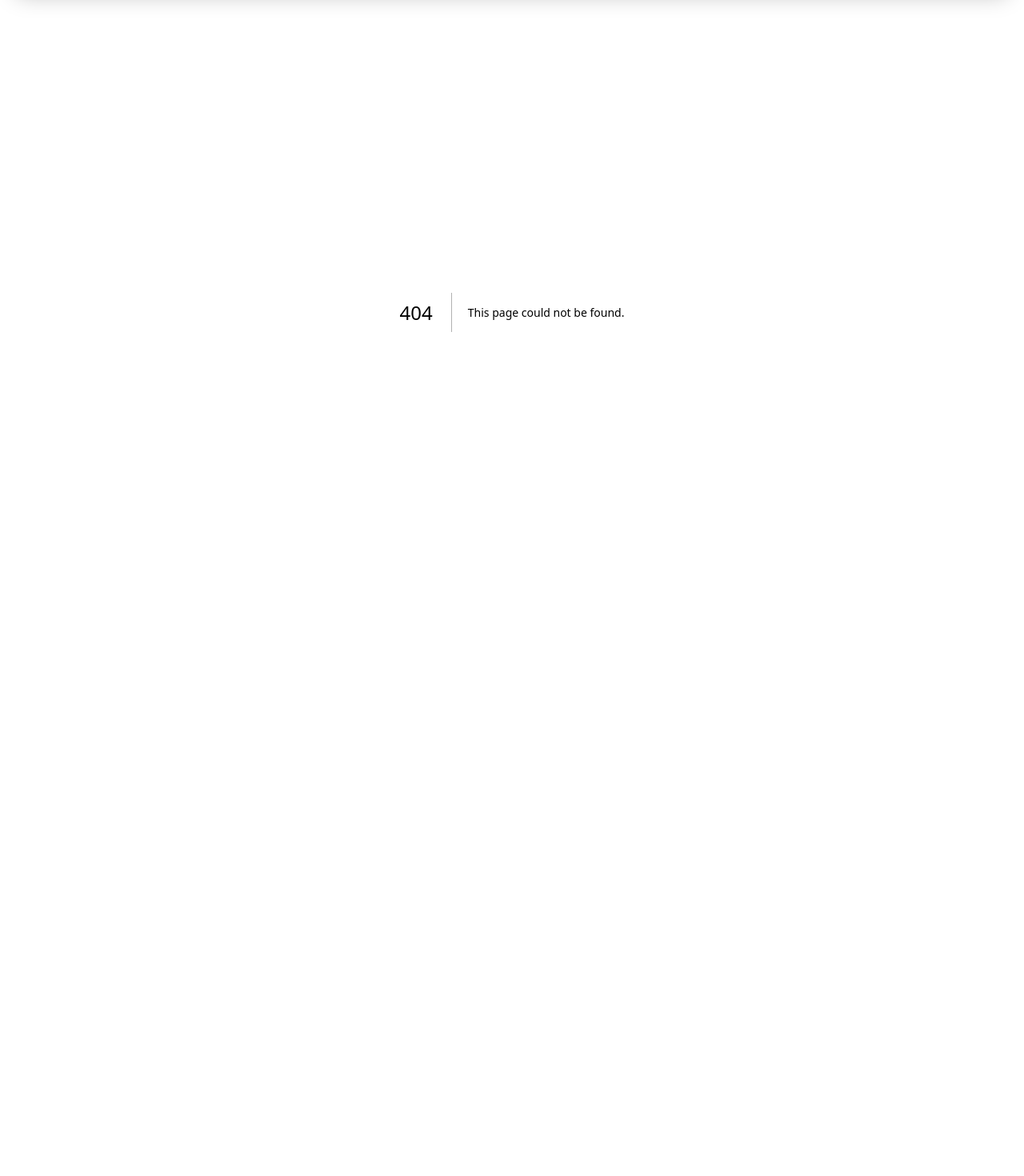
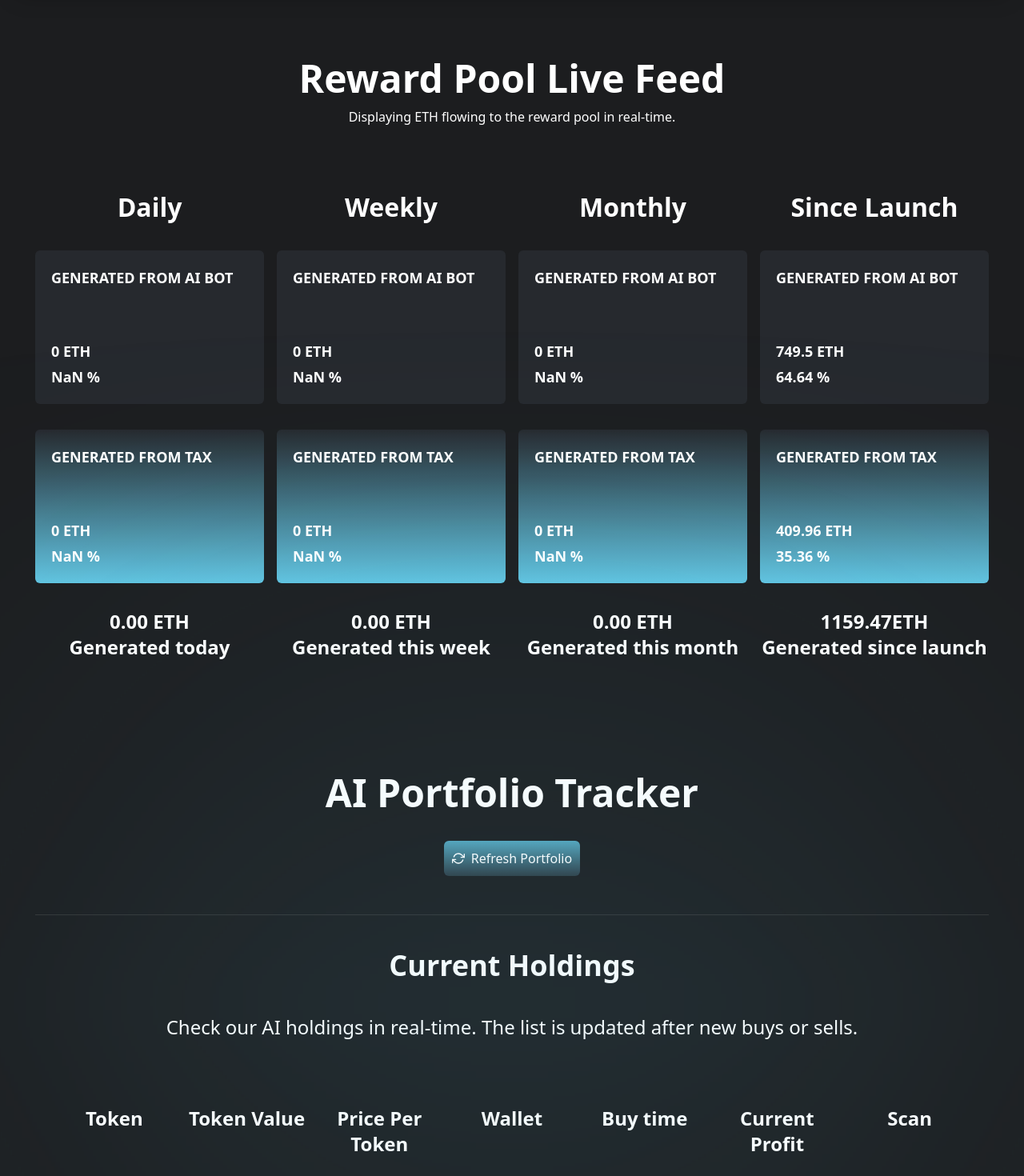
Before and after one commit to blackdevWeb3/ai_trading_webapp, a Next.js app: page /portfolio in a window 1280 px wide. Before the commit this address had no page. Shown: the part 120-1590 px from the top of the page at 80% size. Before the commit the page ends 930 px from the top, so only its background shows below. Built offline with nearby package versions, Linux system fonts and the light colour scheme.

Commit message:
updated portfolio page
Co-authored-by: sm4rtdev <elonscottdev@gmail.com>
co-authored-by: blackdevWeb3 <tan.haruki93@gmail.com>

```diff
--- /dev/null
+++ b/src/app/portfolio/page.tsx
@@ -0,0 +1,96 @@
+'use client';
+
+import StatBlock from "@/components/statBlock";
+import StatGradientCard from "@/components/StatGradientCard";
+import { FiRefreshCw } from 'react-icons/fi';
+
+export default function Home() {
+  return (
+    <div className="lg:m-auto px-6 bg-[#1C1D1F]">
+      <main className="w-full">
+        <div className="flex items-center justify-center md:px-6 mt-18">
+            <div className="text-center">
+                <h1 className="md:text-[48px] text-[32px] font-bold text-[#ffffff]">Reward Pool Live Feed</h1>
+                <p className="md:text-[16px] text-[13px] font-normal text-[#ffffff]">Displaying ETH flowing to the reward pool in real-time.</p>
+            </div>
+        </div>
+        <div className="md:grid lg:grid-cols-4 md:grid-cols-2 gap-4 justify-items-center text-[#ffffff] lg:text-[32px] text-2xl font-bold md:mt-20 mt-10">
+            <div className="grid gird-rows-4 gap-8 w-full justify-items-center">
+                <div>Daily</div>
+                <StatBlock title="GENERATED FROM AI BOT" maxWidth="max-w-[302px]" value={`${0.00} ETH`} subValue="NaN %"/>
+                <StatGradientCard title="generated from tax" value={`${0.00} ETH`} subValue="NaN %" maxWidth="max-w-[302px]"/>
+                <div className="text-center font-bold xl:text-2xl text-lg">
+                    <div>0.00 ETH</div>
+                    <div>Generated today</div>
+                </div>
+            </div>
+            <div className="bg-gray-400 h-[2px] w-full md:hidden col-span-2 my-5"></div>
+            <div className="grid gird-rows-4 gap-8 w-full justify-items-center">
+                <div>Weekly</div>
+                <StatBlock title="GENERATED FROM AI BOT" maxWidth="max-w-[302px]" value={`${0.00} ETH`} subValue="NaN %"/>
+                <StatGradientCard title="generated from tax" value={`${0.00} ETH`} subValue="NaN %" maxWidth="max-w-[302px]"/>
+                <div className="text-center font-bold xl:text-2xl text-lg">
+                    <div>0.00 ETH</div>
+                    <div>Generated this week</div>
+                </div>
+            </div>
+            <div className="bg-gray-400 h-[2px] w-full lg:hidden col-span-2 my-5"></div>
+            <div className="grid gird-rows-4 gap-8 w-full justify-items-center">
+                <div>Monthly</div>
+                <StatBlock title="GENERATED FROM AI BOT" maxWidth="max-w-[302px]" value={`${0.00} ETH`} subValue="NaN %"/>
+                <StatGradientCard title="generated from tax" value={`${0.00} ETH`} subValue="NaN %" maxWidth="max-w-[302px]"/>
+                <div className="text-center font-bold xl:text-2xl text-lg">
+                    <div>0.00 ETH</div>
+                    <div>Generated this month</div>
+                </div>
+            </div>
+            <div className="bg-gray-400 h-[2px] w-full md:hidden col-span-2 my-5"></div>
+            <div className="grid gird-rows-4 gap-8 w-full justify-items-center">
+                <div>Since Launch</div>
+                <StatBlock title="GENERATED FROM AI BOT" maxWidth="max-w-[302px]" value={`${749.50} ETH`} subValue={`${64.64} %`}/>
+                <StatGradientCard title="generated from tax" value={`${409.96} ETH`} subValue={`${35.36} %`} maxWidth="max-w-[302px]"/>
+                <div className="text-center font-bold xl:text-2xl text-lg">
+                    <div>1159.47ETH</div>
+                    <div>Generated since launch</div>
+                </div>
+            </div>
+        </div>
+        <div className="relative text-white mt-[130px] bg-no-repeat bg-cover bg-center">
+            <div className="absolute top-1/2 left-1/2 -translate-x-1/2 -translate-y-1/2 w-full max-w-[1000px] h-[100px] bg-[#61C4E1] blur-[300px]"></div>
+
+            <div className="text-center space-y-4">
+                <h1 className="text-[48px] font-bold">AI Portfolio Tracker</h1>
+                <button
+                    className="text-white p-2.5 mt-6 rounded-md font-normal text-[16px] flex items-center justify-center gap-2 hover:opacity-90 mx-auto"
+                    style={{
+                        background: 'linear-gradient(180deg, #61C4E1 -31.25%, #26292E 118.75%)',
+                    }}
+                    >
+                    <FiRefreshCw size={16} />
+                        Refresh Portfolio
+                </button>
+            </div>
+
+            <div className="mt-12 border-y border-white/10 pt-9 pb-26 text-center">
+                <h2 className="text-[36px] font-bold mb-8">Current Holdings</h2>
+                <p className="text-[24px] font-normal mb-20">
+                    Check our AI holdings in real-time. The list is updated after new buys or sells.
+                </p>
+
+                <div className="overflow-x-auto">
+                    <div className="grid grid-cols-7 text-2xl font-bold px-4">
+                        <div>Token</div>
+                        <div>Token Value</div>
+                        <div>Price Per Token</div>
+                        <div>Wallet</div>
+                        <div>Buy time</div>
+                        <div>Current Profit</div>
+                        <div>Scan</div>
+                    </div>
+                </div>
+            </div>
+        </div>
+      </main>
+    </div>
+  );
+}
--- /dev/null
+++ b/src/components/StatGradientCard.tsx
@@ -0,0 +1,30 @@
+// components/StatGradientCard.tsx
+import React from 'react';
+
+type StatGradientCardProps = {
+  title: string;
+  value: string | number;
+  subValue: string | number;
+  maxWidth?: string;
+};
+
+const StatGradientCard: React.FC<StatGradientCardProps> = ({
+  title,
+  value,
+  subValue,
+  maxWidth = 'max-w-[302px]',
+}) => {
+  return (
+    <div className={`bg-[#26292E] text-[#FFFFFF] rounded-md p-5 w-full ${maxWidth}`}
+        style={{
+        background: 'linear-gradient(to bottom, #26292E, #61C4E1)',
+      }}
+    >
+      <p className="text-lg font-bold uppercase">{title}</p>
+      <p className="text-lg font-bold mt-16">{value}</p>
+      <p className="text-lg mt-1">{subValue}</p>
+    </div>
+  );
+};
+
+export default StatGradientCard;
--- /dev/null
+++ b/src/components/statBlock.tsx
@@ -0,0 +1,21 @@
+// components/StatBlock.tsx
+import React from 'react';
+
+type StatBlockProps = {
+  title: string;
+  value: string | number;
+  subValue: string | number;
+  maxWidth?: string;
+};
+
+const StatBlock: React.FC<StatBlockProps> = ({ title, value, subValue, maxWidth = 'max-w-[320px]' }) => {
+  return (
+    <div className={`bg-[#26292E] text-[#FFFFFF] rounded-md p-5 w-full ${maxWidth}`}>
+      <p className="text-lg font-bold uppercase">{title}</p>
+      <p className="text-lg font-bold mt-16">{value}</p>
+      <p className="text-lg mt-1">{subValue}</p>
+    </div>
+  );
+};
+
+export default StatBlock;
--- a/src/components/tradetable.tsx
+++ b/src/components/tradetable.tsx
@@ -11,11 +11,11 @@ type Trade = {
 };
 
 const trades: Trade[] = [
-  { asset: 'Bitcoin', icon: '/icons/bitcoin.png', buyPrice: 45000, quantity: 0.5, status: 'Pending' },
+  { asset: 'Bitcoin', icon: '/icons/Bitcoin.png', buyPrice: 45000, quantity: 0.5, status: 'Pending' },
   { asset: 'Ethereum', icon: '/icons/ethereum.png', buyPrice: 3200, quantity: 2.0, status: 'Completed' },
   { asset: 'BNB', icon: '/icons/bnb.png', buyPrice: 45000, quantity: 0.5, status: 'Pending' },
   { asset: 'Polygon', icon: '/icons/polygon.png', buyPrice: 45000, quantity: 0.5, status: 'Pending' },
-  { asset: 'Bitcoin', icon: '/icons/bitcoin.png', buyPrice: 45000, quantity: 0.5, status: 'Pending' },
+  { asset: 'Bitcoin', icon: '/icons/Bitcoin.png', buyPrice: 45000, quantity: 0.5, status: 'Pending' },
 ];
 
 
--- a/src/components/transactiontable.tsx
+++ b/src/components/transactiontable.tsx
@@ -16,7 +16,7 @@ const transactions: Transaction[] = [
     date: '2025-03-01',
     type: 'Buy',
     asset: 'Bitcoin',
-    icon: '/icons/bitcoin.png',
+    icon: '/icons/Bitcoin.png',
     purchasePrice: 44000,
     salePrice: 45000,
   },
```
Also changed, not shown: public/images/portfolio_back.png (added).
